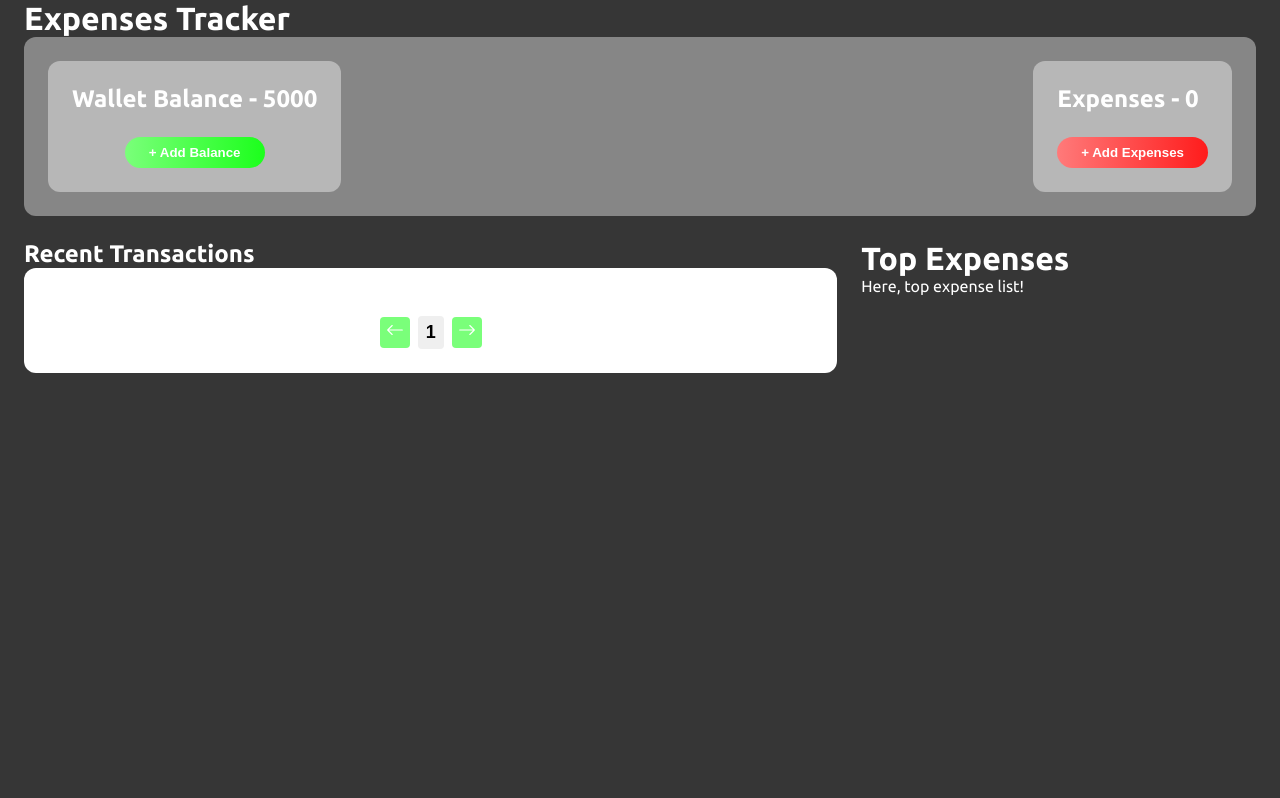
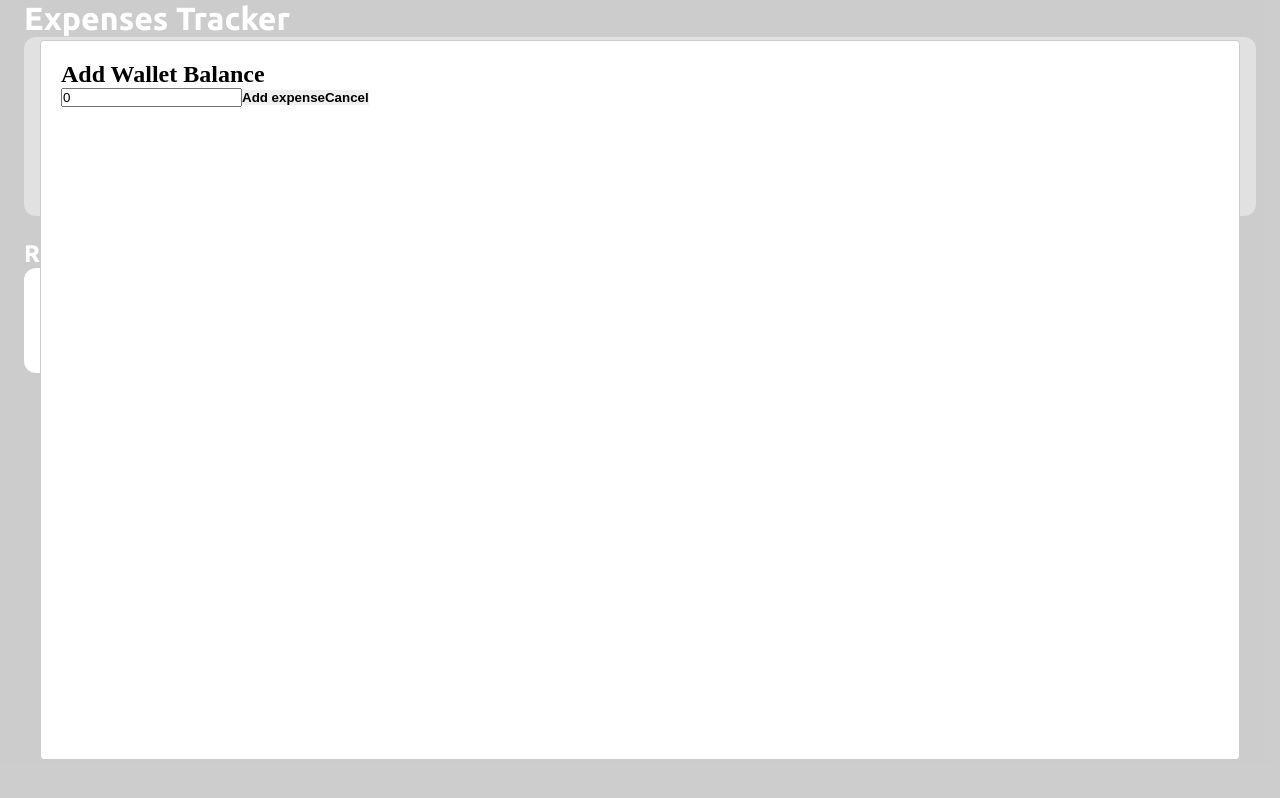
Before and after one commit to saurabhk79/expense-app, a React (Create React App) app: page / in a window 1280 px wide. Both pictures are taken after a click on the button "+ Add Balance". Built offline with nearby package versions, Linux system fonts and the light colour scheme.

Commit message:
created modals and its functionalities

```diff
--- /dev/null
+++ b/src/Components/BalanceModal.js
@@ -0,0 +1,44 @@
+import React, { useContext, useState } from "react";
+import ReactModal from "react-modal";
+
+import { Context } from "../context";
+
+const BalanceModal = () => {
+  const { wallet, update_modal_status, add_wallet_balance } =
+    useContext(Context);
+  const [amount, setAmount] = useState(0);
+
+  const handleFormData = (e) => {
+    e.preventDefault();
+    if (amount && amount > 0) add_wallet_balance(amount);
+
+    setAmount(0);
+  };
+  return (
+    <ReactModal
+      isOpen={wallet.modal_status.add_wallet_modal}
+      ariaHideApp={false}
+    >
+      <h2>Add Wallet Balance</h2>
+      <form onSubmit={handleFormData}>
+        <input
+          type="text"
+          placeholder="title"
+          value={amount}
+          name="title"
+          onChange={(e) => setAmount(e.target.value)}
+        />
+
+        <button type="submit">Add expense</button>
+        <button
+          type="button"
+          onClick={() => update_modal_status("add_wallet_modal", false)}
+        >
+          Cancel
+        </button>
+      </form>
+    </ReactModal>
+  );
+};
+
+export default BalanceModal;
--- a/src/Components/Expense.js
+++ b/src/Components/Expense.js
@@ -1,20 +1,20 @@
 import React from "react";
 import {BsXCircle, BsPencil} from "react-icons/bs"
 
-const Expense = ({icon, expense_name, date, amount}) => {
+const Expense = ({expense}) => {
   return (
     <div className="expense">
       <div>
         {/* icon */}
         <span>
-          <b>expense</b>
+          <b>{expense.title}</b>
           <br />
-          <small>May 9, 2024</small>
+          <small>{expense.date}</small>
         </span>
       </div>
 
       <div>
-        <b className="expense-amount">$50</b>
+        <b className="expense-amount">{expense.price}</b>
 
         <button className="delete-button"><BsXCircle /></button>
         <button className="update-button"><BsPencil /></button>
--- a/src/Components/ExpenseCard.js
+++ b/src/Components/ExpenseCard.js
@@ -1,37 +1,9 @@
-import React, { useContext, useState } from "react";
+import React, { useContext } from "react";
 import { Context } from "../context";
-
-import ReactModal  from "react-modal";
+import ExpenseModal from "./ExpenseModal";
 
 const ExpenseCard = () => {
-  const { wallet, update_modal_status, handle_expense } = useContext(Context);
-  const [formData, setFormData] = useState({
-    title: "",
-    price: 0,
-    category: "",
-    date: "",
-  });
-
-  const handleFormChange = (e) => {
-    setFormData((prevState) => ({
-      ...prevState,
-      [e.target.name]: e.target.value,
-    }));
-  };
-
-  const handleFormData = (e) => {
-    e.preventDefault();
-
-    const new_expense = { ...formData, id: Math.floor(Math.random() * 1000) };
-    handle_expense({ new_expense });
-
-    setFormData({
-      title: "",
-      price: 0,
-      category: "",
-      date: "",
-    });
-  };
+  const { wallet, update_modal_status } = useContext(Context);
 
   return (
     <div className="expense-card card">
@@ -45,56 +17,7 @@ const ExpenseCard = () => {
         </button>
       </div>
 
-      <ReactModal isOpen={wallet.modal_status.add_expense_modal} ariaHideApp={false}>
-        <h2>Add Expense</h2>
-        <form onSubmit={handleFormData}>
-          <input
-            type="text"
-            placeholder="title"
-            value={formData.title}
-            name="title"
-            onChange={handleFormChange}
-          />
-          <input
-            type="text"
-            placeholder="price"
-            value={formData.price}
-            name="price"
-            onChange={handleFormChange}
-          />
-
-          <br />
-
-          <select name="category" onChange={handleFormChange}>
-            <option value="" disabled defaultChecked>
-              Category
-            </option>
-            {Object.keys(wallet.category).map((cat) => (
-              <option key={cat} value={cat}>
-                {cat}
-              </option>
-            ))}
-          </select>
-          <input
-            type="date"
-            value={formData.date}
-            name="date"
-            onChange={handleFormChange}
-          />
-
-          <br />
-
-          <button type="submit">Add expense</button>
-          <button
-            type="button"
-            onClick={() =>
-              update_modal_status("add_expense_modal", false)
-            }
-          >
-            Cancel
-          </button>
-        </form>
-      </ReactModal>
+      <ExpenseModal />
     </div>
   );
 };
--- /dev/null
+++ b/src/Components/ExpenseModal.js
@@ -0,0 +1,93 @@
+import React, { useContext, useState } from "react";
+import { Context } from "../context";
+
+import ReactModal from "react-modal";
+
+const ExpenseModal = () => {
+  const { wallet, update_modal_status, handle_expense } = useContext(Context);
+  const [formData, setFormData] = useState({
+    title: "",
+    price: 0,
+    category: "",
+    date: "",
+  });
+
+  const handleFormChange = (e) => {
+    setFormData((prevState) => ({
+      ...prevState,
+      [e.target.name]: e.target.value,
+    }));
+  };
+
+  const handleFormData = (e) => {
+    e.preventDefault();
+    const { title, price, category, date } = formData;
+
+    if (title && price && price > 0 && category && date) {
+      const new_expense = { ...formData, id: Math.floor(Math.random() * 1000) };
+      handle_expense({ new_expense });
+
+      setFormData({
+        title: "",
+        price: 0,
+        category: "",
+        date: "",
+      });
+    }
+  };
+  return (
+    <ReactModal
+      isOpen={wallet.modal_status.add_expense_modal}
+      ariaHideApp={false}
+    >
+      <h2>Add Expense</h2>
+      <form onSubmit={handleFormData}>
+        <input
+          type="text"
+          placeholder="title"
+          value={formData.title}
+          name="title"
+          onChange={handleFormChange}
+        />
+        <input
+          type="text"
+          placeholder="price"
+          value={formData.price}
+          name="price"
+          onChange={handleFormChange}
+        />
+
+        <br />
+
+        <select name="category" onChange={handleFormChange}>
+          <option value="" disabled defaultChecked>
+            Category
+          </option>
+          {Object.keys(wallet.category).map((cat) => (
+            <option key={cat} value={cat}>
+              {cat}
+            </option>
+          ))}
+        </select>
+        <input
+          type="date"
+          value={formData.date}
+          name="date"
+          onChange={handleFormChange}
+        />
+
+        <br />
+
+        <button type="submit">Add expense</button>
+        <button
+          type="button"
+          onClick={() => update_modal_status("add_expense_modal", false)}
+        >
+          Cancel
+        </button>
+      </form>
+    </ReactModal>
+  );
+};
+
+export default ExpenseModal;
--- a/src/Components/RecentsCard.js
+++ b/src/Components/RecentsCard.js
@@ -12,8 +12,8 @@ const RecentsCard = () => {
       <div className="card" style={{ backgroundColor: "#fff" }}>
         <div className="recents-card">
           {wallet.transactions
-            .map(() => {
-              return <Expense />;
+            .map((expense) => {
+              return <Expense key={expense.id} expense={expense} />;
             })}
         </div>
 
--- a/src/Components/WalletCard.js
+++ b/src/Components/WalletCard.js
@@ -1,15 +1,23 @@
 import React, { useContext } from "react";
 import { Context } from "../context";
+import BalanceModal from "./BalanceModal";
 
 const WalletCard = () => {
-  const { wallet } = useContext(Context);
+  const { wallet, update_modal_status } = useContext(Context);
 
   return (
     <div className="wallet-card card">
       <h2>Wallet Balance - {wallet.wallet_balance}</h2>
       <div className="centered">
-        <button className="add-balance-button">+ Add Balance</button>
+        <button
+          className="add-balance-button"
+          onClick={() => update_modal_status("add_wallet_modal", true)}
+        >
+          + Add Balance
+        </button>
       </div>
+
+      <BalanceModal />
     </div>
   );
 };
```
